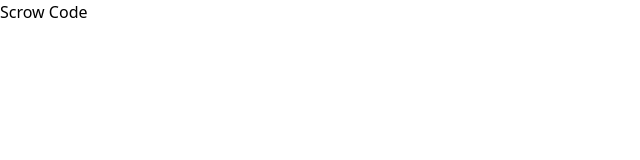
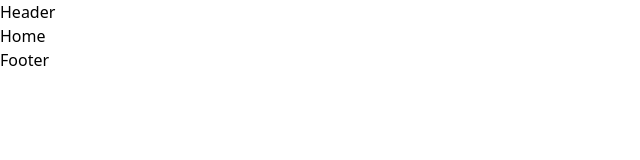
Before and after one commit to Saeedinum/ScrowCode, a React (Vite) app: page / in a window 1280 px wide. Shown: the top 160 px of the page, without its empty margins (0-640 px from the left). Built offline with nearby package versions, Linux system fonts and the light colour scheme.

Commit message:
feat/set up router

```diff
--- a/src/components/Footer.tsx
+++ b/src/components/Footer.tsx
@@ -0,0 +1,9 @@
+import React from 'react'
+
+const Footer = () => {
+  return (
+    <div>Footer</div>
+  )
+}
+
+export default Footer
--- a/src/components/Header.tsx
+++ b/src/components/Header.tsx
@@ -0,0 +1,9 @@
+import React from 'react'
+
+const Header = () => {
+  return (
+    <div>Header</div>
+  )
+}
+
+export default Header
--- /dev/null
+++ b/src/features/auth/pages/home/Home.tsx
@@ -0,0 +1,9 @@
+import React from 'react'
+
+const Home = () => {
+  return (
+    <div>Home</div>
+  )
+}
+
+export default Home
--- a/src/features/findTeam/pages/FindTeam.tsx
+++ b/src/features/findTeam/pages/FindTeam.tsx
@@ -1,9 +1,9 @@
 import React from 'react'
 
-const findTeam = () => {
+const FindTeam = () => {
   return (
     <div>findTeam</div>
   )
 }
 
-export default findTeam
+export default FindTeam
--- a/src/router/Router.tsx
+++ b/src/router/Router.tsx
@@ -1,12 +1,57 @@
-import {createBrowserRouter, RouterProvider} from "react-router-dom";
+import {createBrowserRouter, Outlet, redirect, RouterProvider} from "react-router-dom";
 
 import NotFound from "../pages/NotFound/NotFound";
+
+import Header from "../components/Header";
+import Footer from "../components/Footer";
+
+import Home from "../features/auth/pages/home/Home";
+import Login from "../features/auth/pages/login/Login";
+import SignUp from "../features/auth/pages/signup/SignUp";
+import CreateTeam from "../features/createTeam/pages/CreateTeam";
+import FindTeam from "../features/findTeam/pages/FindTeam";
+import FindPartner from "../features/findPartner/pages/FindPartner";
+
+const auth = false; // come from authslice
 
 const Router = () => {
 	return (
 		<RouterProvider
 			router={createBrowserRouter([
-				{path: "", element: <h1>Scrow Code</h1>},
+				{
+					path: "",
+					element: (
+						<>
+							<Header />
+							<main>
+								<Outlet />
+							</main>
+							<Footer />
+						</>
+					),
+					children: [
+						{index: true, element: <Home />},
+						{
+							path: "CreateTeam",
+							element: <CreateTeam />,
+							loader: async () => (auth ? <CreateTeam /> : redirect("/login")),
+						},
+						{
+							path: "FindTeam",
+							element: <FindTeam />,
+							loader: async () => (auth ? <FindTeam /> : redirect("/login")),
+							// will have a children array
+						},
+						{
+							path: "FindPartner",
+							element: <FindPartner />,
+							loader: async () => (auth ? <FindPartner /> : redirect("/login")),
+							// will have a children array
+						},
+					],
+				},
+				{path: "login", element: <Login />},
+				{path: "signup", element: <SignUp />},
 				{path: "*", element: <NotFound />},
 			])}
 		/>
```
